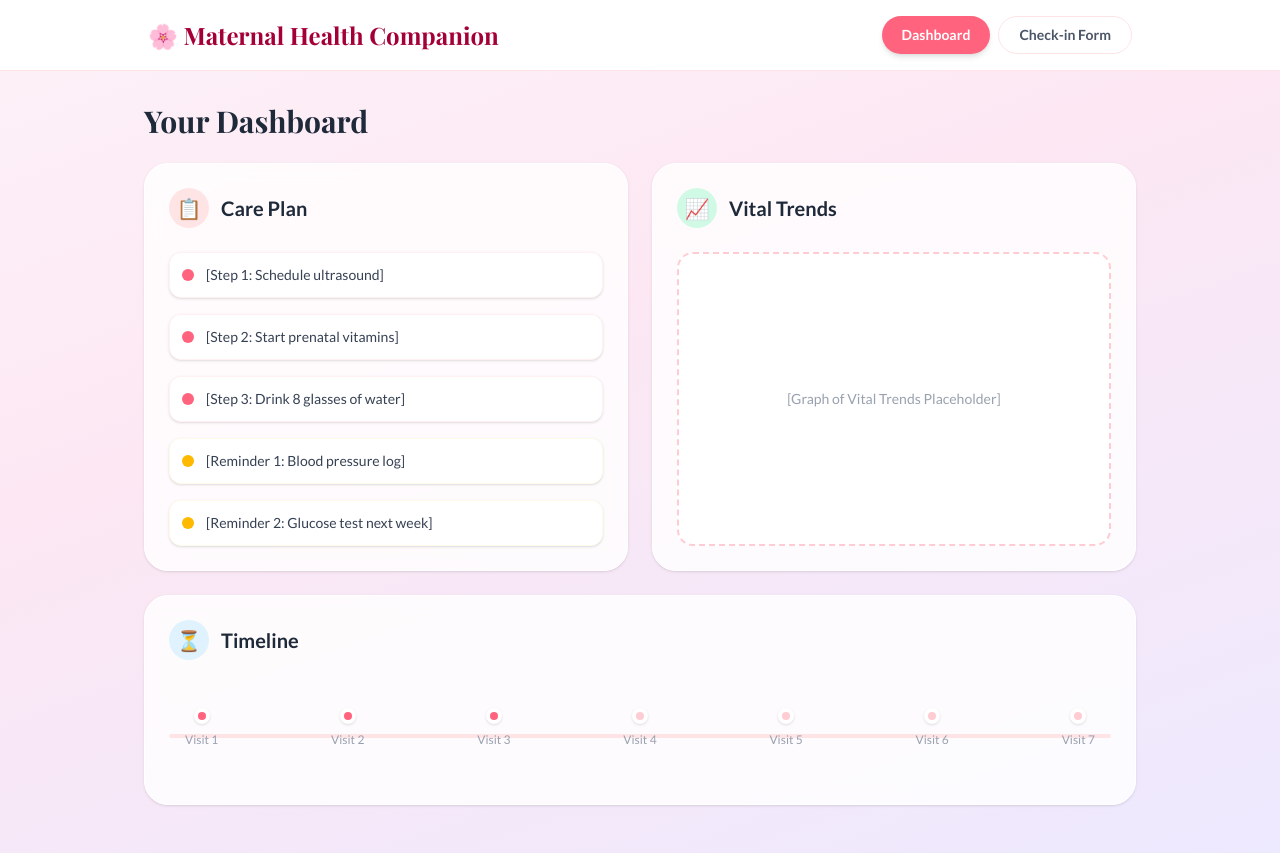
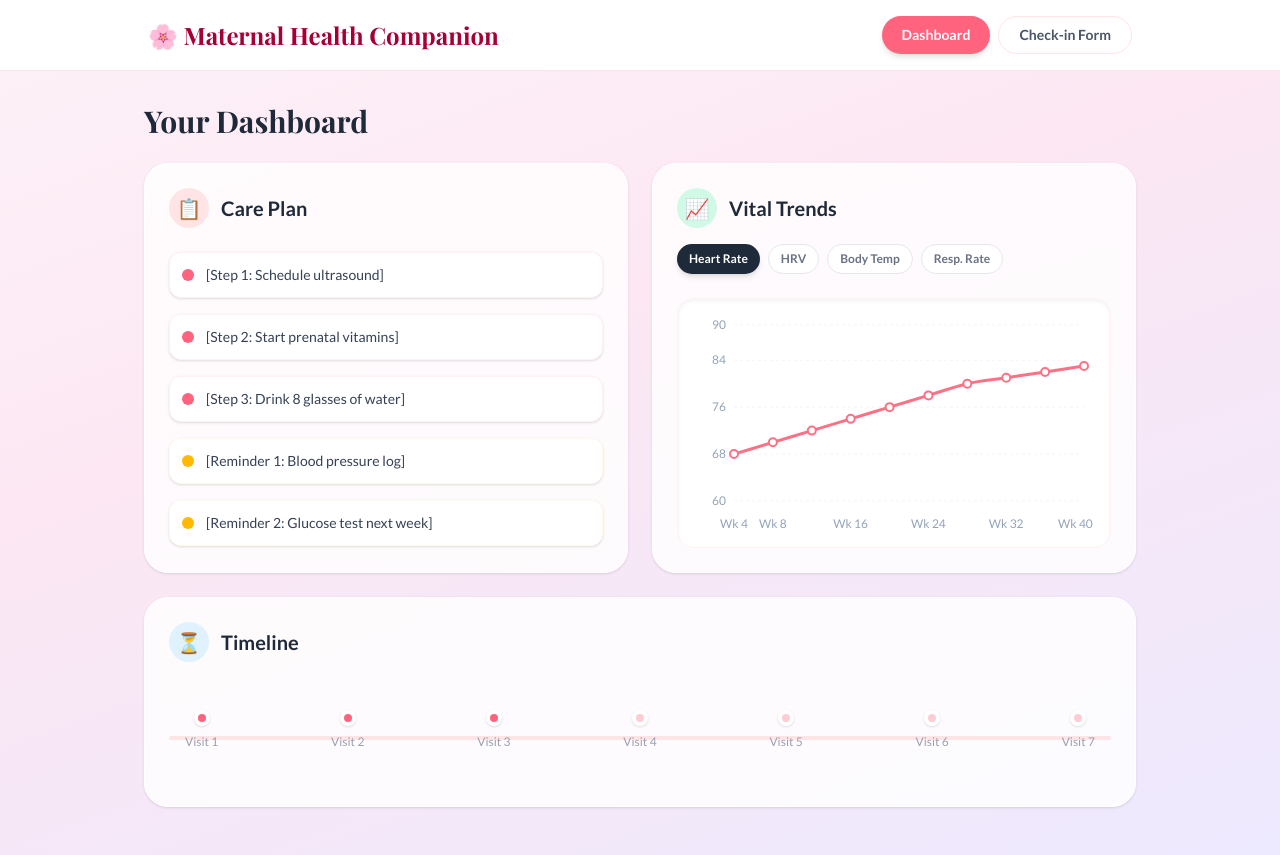
Before and after one commit to rmoon45/maternal-health-interface-6440, a React (Vite) app in the folder my-app2/: page / in a window 1280 px wide. Built offline with nearby package versions, Linux system fonts and the light colour scheme.

Commit message:
added sample graphs and tabs

```diff
--- a/my-app2/package.json
+++ b/my-app2/package.json
@@ -13,6 +13,7 @@
     "@tailwindcss/vite": "^4.2.2",
     "react": "^19.2.4",
     "react-dom": "^19.2.4",
+    "recharts": "^3.8.1",
     "tailwindcss": "^4.2.2"
   },
   "devDependencies": {
--- a/my-app2/src/screens/Dashboard.tsx
+++ b/my-app2/src/screens/Dashboard.tsx
@@ -1,11 +1,39 @@
+import { useState } from "react";
+import { LineChart, Line, XAxis, YAxis, CartesianGrid, Tooltip, ResponsiveContainer } from "recharts";
+
+// Oura-inspired mock data showing trends across 40 weeks of pregnancy
+const vitalData = [
+  { week: 'Wk 4', hr: 68, hrv: 52, temp: 98.2, rr: 14.5 },
+  { week: 'Wk 8', hr: 70, hrv: 50, temp: 98.6, rr: 14.8 },
+  { week: 'Wk 12', hr: 72, hrv: 48, temp: 98.5, rr: 15.0 },
+  { week: 'Wk 16', hr: 74, hrv: 45, temp: 98.4, rr: 15.2 },
+  { week: 'Wk 20', hr: 76, hrv: 42, temp: 98.4, rr: 15.3 },
+  { week: 'Wk 24', hr: 78, hrv: 40, temp: 98.3, rr: 15.5 },
+  { week: 'Wk 28', hr: 80, hrv: 38, temp: 98.3, rr: 15.8 },
+  { week: 'Wk 32', hr: 81, hrv: 36, temp: 98.2, rr: 16.0 },
+  { week: 'Wk 36', hr: 82, hrv: 35, temp: 98.2, rr: 16.2 },
+  { week: 'Wk 40', hr: 83, hrv: 34, temp: 98.1, rr: 16.5 },
+];
+
+type VitalKey = 'hr' | 'hrv' | 'temp' | 'rr';
+
 export default function Dashboard() {
+  const [activeVital, setActiveVital] = useState<VitalKey>('hr');
+
+  const vitalConfig = {
+    hr: { label: 'Heart Rate', color: '#fb7185', unit: 'bpm', domain: [60, 90] },
+    hrv: { label: 'HRV', color: '#8b5cf6', unit: 'ms', domain: [30, 60] },
+    temp: { label: 'Body Temp', color: '#f59e0b', unit: '°F', domain: [97.5, 99.5] },
+    rr: { label: 'Resp. Rate', color: '#0ea5e9', unit: 'rpm', domain: [12, 20] },
+  };
+
   return (
     <div className="space-y-6">
       <h2 className="text-3xl font-bold text-gray-800 mb-6" style={{ fontFamily: "'Playfair Display', Georgia, serif" }}>
         Your Dashboard
       </h2>
 
-      <div className="grid grid-cols-1 md:grid-cols-2 gap-6">
+      <div className="grid grid-cols-1 lg:grid-cols-2 gap-6">
         {/* Care Plan Card */}
         <div className="bg-white/80 backdrop-blur rounded-3xl border border-white shadow-sm p-6">
           <div className="flex items-center gap-3 mb-6">
@@ -31,14 +59,65 @@ export default function Dashboard() {
           </ul>
         </div>
 
-        {/* Vital Trends Card */}
+        {/* Vital Trends Card with Tabs */}
         <div className="bg-white/80 backdrop-blur rounded-3xl border border-white shadow-sm p-6 flex flex-col">
-          <div className="flex items-center gap-3 mb-6">
-            <div className="w-10 h-10 rounded-full bg-emerald-100 flex items-center justify-center text-xl">📈</div>
-            <h3 className="text-xl font-semibold text-gray-800">Vital Trends</h3>
+          <div className="flex items-center justify-between mb-4">
+            <div className="flex items-center gap-3">
+              <div className="w-10 h-10 rounded-full bg-emerald-100 flex items-center justify-center text-xl">📈</div>
+              <h3 className="text-xl font-semibold text-gray-800">Vital Trends</h3>
+            </div>
           </div>
-          <div className="flex-1 flex items-center justify-center border-2 border-dashed border-rose-200 rounded-2xl bg-white min-h-[250px]">
-            <p className="text-gray-400 text-sm font-medium">[Graph of Vital Trends Placeholder]</p>
+
+          {/* Metric Tabs */}
+          <div className="flex flex-wrap gap-2 mb-6">
+            {(Object.keys(vitalConfig) as VitalKey[]).map((key) => (
+              <button
+                key={key}
+                onClick={() => setActiveVital(key)}
+                className={`px-3 py-1.5 rounded-full text-xs font-bold transition-all ${
+                  activeVital === key
+                    ? "bg-gray-800 text-white shadow-md"
+                    : "bg-white text-gray-500 border border-gray-200 hover:bg-gray-50"
+                }`}
+              >
+                {vitalConfig[key].label}
+              </button>
+            ))}
+          </div>
+
+          {/* Recharts Graph */}
+          <div className="flex-1 w-full min-h-[250px] bg-white rounded-2xl p-4 border border-rose-50 shadow-inner">
+            <ResponsiveContainer width="100%" height="100%">
+              <LineChart data={vitalData} margin={{ top: 10, right: 10, left: -20, bottom: 0 }}>
+                <CartesianGrid strokeDasharray="3 3" vertical={false} stroke="#f1f5f9" />
+                <XAxis
+                  dataKey="week"
+                  axisLine={false}
+                  tickLine={false}
+                  tick={{ fontSize: 12, fill: '#94a3b8' }}
+                  dy={10}
+                />
+                <YAxis
+                  domain={vitalConfig[activeVital].domain}
+                  axisLine={false}
+                  tickLine={false}
+                  tick={{ fontSize: 12, fill: '#94a3b8' }}
+                />
+                <Tooltip
+                  contentStyle={{ borderRadius: '12px', border: 'none', boxShadow: '0 4px 6px -1px rgb(0 0 0 / 0.1)' }}
+                  formatter={(value: any) => [`${value} ${vitalConfig[activeVital].unit}`, vitalConfig[activeVital].label]}
+                />
+                <Line
+                  type="monotone"
+                  dataKey={activeVital}
+                  stroke={vitalConfig[activeVital].color}
+                  strokeWidth={3}
+                  dot={{ r: 4, strokeWidth: 2, fill: '#fff' }}
+                  activeDot={{ r: 6, strokeWidth: 0 }}
+                  animationDuration={1000}
+                />
+              </LineChart>
+            </ResponsiveContainer>
           </div>
         </div>
       </div>
```
Also changed, not shown: 1 other file (tests, documents, lock files or other folders).
